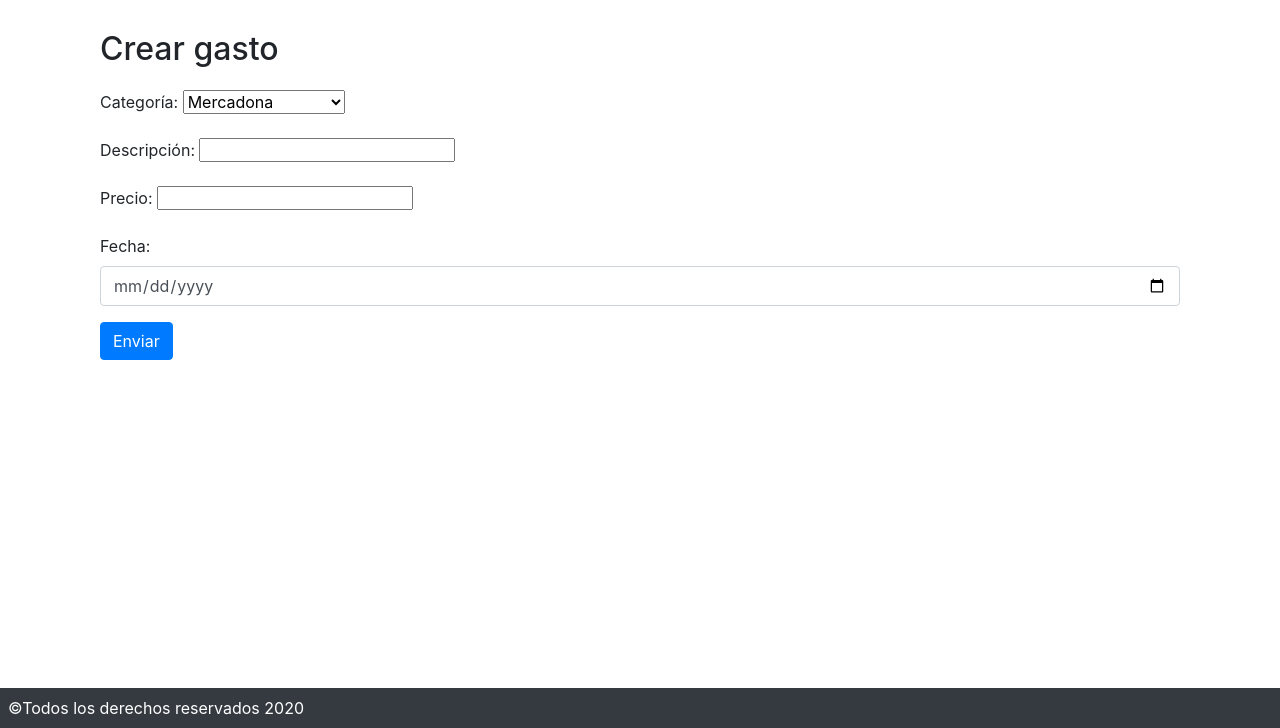
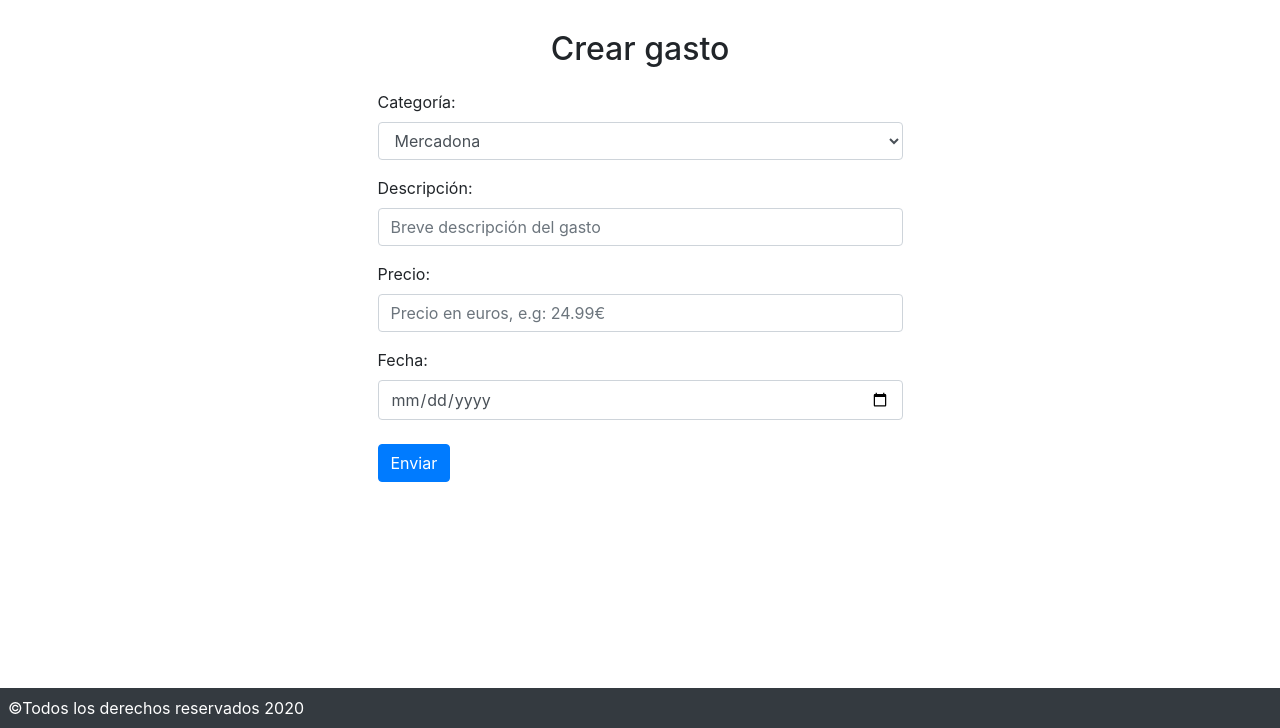
Before and after one commit to Sadidadri/Proyecto-Gastos, a Django app: page /control/l/1/gastos/nuevo in a window 1280 px wide. Shown: the part 161-889 px from the top of the page. Run offline with Django 3.2, Linux system fonts and the light colour scheme; data comes from the database, SQL or seed files in the repository; both versions use the stored data as it was after the commit; some libraries are stand-ins or nearby versions.

Commit message:
changing styles

```diff
--- a/gastos/gastos/settings.py
+++ b/gastos/gastos/settings.py
@@ -108,11 +108,11 @@ AUTH_PASSWORD_VALIDATORS = [
 # Internationalization
 # https://docs.djangoproject.com/en/3.1/topics/i18n/
 
-LANGUAGE_CODE = 'en-us'
+LANGUAGE_CODE = 'es'
 
 TIME_ZONE = 'UTC'
 
-DATE_INPUT_FORMATS = ('%d-%m-%Y','%Y-%m-%d')
+DATE_INPUT_FORMATS = ('%d-%m-%Y')
 
 USE_I18N = True
 
--- /dev/null
+++ b/gastos/mainGastos/forms.py
@@ -0,0 +1,29 @@
+from .models import Categorias,Perfiles,Gastos
+from django import forms
+
+class GastoForm(forms.ModelForm):
+
+    class Meta:
+        model = Gastos
+        fields = ['descripción','precio','fecha']
+        widgets = {
+            'descripción': forms.TextInput(attrs={'class':'form-control','placeholder':'Breve descripción del gasto'}),
+            'precio': forms.NumberInput(attrs={'class':'form-control','placeholder':'Precio en euros, e.g: 24.99€'}),
+            'fecha': forms.DateInput(format=('%d/%m/%Y'), attrs={'class':'form-control', 'placeholder':'Elija una fecha', 'type':'date'}),
+        }
+
+class PerfilForm(forms.ModelForm):
+    class Meta:
+        model = Perfiles
+        fields = ['nombre']
+        widgets = {
+            'nombre': forms.TextInput(attrs={'class':'form-control','placeholder':'Nombre para el perfil. e.g Gastos de Oficina'}),
+        }
+
+class CategoriaForm(forms.ModelForm):
+    class Meta:
+        model = Categorias
+        fields = ['nombre']
+        widgets = {
+            'nombre': forms.TextInput(attrs={'class':'form-control','placeholder':'Nombre para la categoría. e.g Compra en Amazon'}),
+        }
--- a/gastos/mainGastos/static/estilos.css
+++ b/gastos/mainGastos/static/estilos.css
@@ -2,3 +2,8 @@
     color:black;
     text-decoration: none;
 }
+
+#navegacion>li>a:hover{
+    transform: scale(1.1);
+    color:  #007bff !important;
+}
--- a/gastos/mainGastos/views.py
+++ b/gastos/mainGastos/views.py
@@ -7,6 +7,7 @@ from django_filters.views import FilterView
 from django_tables2.views import SingleTableMixin
 from .filters import CategoriaFilter,PerfilFilter,GastoFilter
 from django import forms
+from .forms import GastoForm,CategoriaForm,PerfilForm
 
 from .functions import obtenerPerfiles,formatear_informacion_del_perfil
 # Create your views here.
@@ -20,11 +21,6 @@ def index(request):
     return render(request, 'mainGastos/index.html',{'perfiles':perfiles})
 
 #CRUD de categorías
-class CategoriaForm(forms.ModelForm):
-    class Meta:
-        model = Categorias
-        fields = ['nombre']
-
 def categoria_list(request):
     table = CategoriaTable(Categorias.objects.all().filter(usuario=request.user))
     mensajeNoCategorias = False
@@ -66,10 +62,6 @@ def categoria_delete(request, pk, template_name='crud/categoria/categoria_confir
 
 
 #CRUD de perfiles
-class PerfilForm(forms.ModelForm):
-    class Meta:
-        model = Perfiles
-        fields = ['nombre']
 
 def perfil_list(request):
     table = PerfilTable(Perfiles.objects.all().filter(usuario=request.user))
@@ -108,14 +100,6 @@ def perfil_delete(request, pk, template_name='crud/perfil/perfil_confirm_delete.
     return render(request, template_name, {'object':perfil})
 
 #CRUD de gastos
-class GastoForm(forms.ModelForm):
-
-    class Meta:
-        model = Gastos
-        fields = ['descripción','precio','fecha']
-        widgets = {
-            'fecha': forms.DateInput(format=('%d/%m/%Y'), attrs={'class':'form-control', 'placeholder':'Elija una fecha', 'type':'date'}),
-        }
 
 def gasto_list(request,plk):
     table = GastoTable(Gastos.objects.all().filter(fk_id_perfil=plk))
@@ -154,12 +138,12 @@ def gasto_update(request, pk,plk, template_name='crud/gasto/gasto_form.html'):
     form = GastoForm(request.POST or None, instance=gasto)
     if form.is_valid():
         form.save()
-        return redirect('listar_gasto')
+        return redirect('listar_gasto', plk)
     return render(request, template_name, {'form':form})
 
 def gasto_delete(request, pk,plk, template_name='crud/gasto/gasto_confirm_delete.html'):
     gasto= get_object_or_404(Gastos, pk=pk)
     if request.method=='POST':
         gasto.delete()
-        return redirect('listar_gasto')
+        return redirect('listar_gasto', plk)
     return render(request, template_name, {'object':gasto})
--- a/gastos/templates/base.html
+++ b/gastos/templates/base.html
@@ -29,7 +29,7 @@
         <div class="container ">
             <div class="row">
                 <div class="col col-12 ">
-                    <ul class="nav justify-content-between">
+                    <ul id="navegacion" class="nav justify-content-between">
                         <li class="nav-item">
                             <a href="{% url 'index' %}" class="nav-link text-white">Inicio</a>
                         </li>
@@ -53,7 +53,7 @@
             </div>
         </div>
     </nav>
-    <div class="container" style="height: 85vh;">
+    <div class="container pb-3" style="min-height: 85vh;">
         {% block content %}
         {% endblock %}
     </div>
--- a/gastos/templates/crud/gasto/gasto_create_form.html
+++ b/gastos/templates/crud/gasto/gasto_create_form.html
@@ -1,28 +1,18 @@
 {% extends 'base.html' %}
 {% block extraScripts %}
-    <script src="https://code.jquery.com/ui/1.12.1/jquery-ui.min.js"></script>
-    <script>
-        $(function() {
-            $('.datepicker').datepicker({
-                format: 'mm/dd/yyyy'
-            });
-
-     });
-
-    </script>
 {% endblock %}
 {% block content %}
 
 
 <div class="container">
-    <div class="row">
-        <div class="col">
+    <div class="row d-flex justify-content-center">
+        <div class="col-sm-12 col-md-6">
 
-            <h1>Crear gasto</h1>
+            <h1 class="text-center">Crear gasto</h1>
             <form method="post">{% csrf_token %}
                 <p>
                     <label for="categoria">Categoría:</label>
-                    <select id="categoria" name="categoria">
+                    <select id="categoria" name="categoria" class="form-control">
                     {% for categoria in categorias %}
                         <option value="{{categoria.id}}">{{categoria.nombre}}</option>
                     {% endfor %}
@@ -30,7 +20,7 @@
                 </p>
 
                 {{ form.as_p }}
-                <input class="btn btn-primary" type="submit" value="Enviar" />
+                <input class="btn btn-primary mt-2" type="submit" value="Enviar" />
             </form>
 
         </div>
--- a/gastos/templates/crud/gasto/listar_gasto.html
+++ b/gastos/templates/crud/gasto/listar_gasto.html
@@ -7,7 +7,7 @@
 {% block extraScripts %}
     <script src='{% static "styleCRUD.js" %}'></script>
     {% if perms.gastos.change_perfiles %}
-        <script src='{% static "customCRUD.js" %}'></script>
+        <script src='{% static "gastosCRUD.js" %}'></script>
     {% endif %}
 {% endblock %}
 {% block content %}
--- a/gastos/templates/mainGastos/index.html
+++ b/gastos/templates/mainGastos/index.html
@@ -7,19 +7,19 @@
             {% if user.is_authenticated %}
                 {% if perfiles %}
                     {% for nombrePerfil, contenido in perfiles.items %}
-                        <div class="perfil">
+                        <div class="perfil my-2  py-1">
                             <h4 class="text-center">{{nombrePerfil}}</h4>
                             <div class="text-center">
                                 <div class="p_caja d-inline-block text-left bg-primary p-2 border border-dark rounded">
                                     {% if not contenido.precio %}
                                     <p>Aún no se han añadido gastos</p>
                                     {% else %}
-                                    <p>Último gasto añadido: <b>{{contenido.categoria}} {{contenido.precio}}€ {{contenido.fecha}}</b></p>
+                                    <p>Último gasto añadido: <b>{{contenido.categoria}} {{contenido.precio}}€ {{ contenido.fecha}}</b></p>
                                     {%endif%}
                                     <p>Mes actual: <b>{{contenido.gasto_mensual}}€</b> </p>
                                     <p>Gasto total: <b>{{contenido.total_gastos}}€</b></p>
                                     <p class="d-flex justify-content-around">
-                                        <a class="btn btn-secondary m-1" href='{% url "index" %}'>Nuevo Gasto</a>
+                                        <a class="btn btn-secondary m-1" href='/control/l/{{contenido.id}}/gastos/nuevo'>Nuevo Gasto</a>
                                         <a class="btn btn-secondary m-1" href='/control/l/{{contenido.id}}/gastos/'>Administrar Gastos</a>
                                         <a class="btn btn-secondary m-1" href='{% url "index" %}'>Ver resumen</a>
                                     </p>
```
Also changed, not shown: gastos/mainGastos/static/gastosCRUD.js (added, +34 -0 lines), gastos/templates/crud/categoria/categoria_create_form.html (+4 -4 lines), gastos/templates/crud/perfil/perfil_create_form.html (+8 -5 lines), gastos/templates/registration/login.html (+12 -2 lines), gastos/db.sqlite3.
